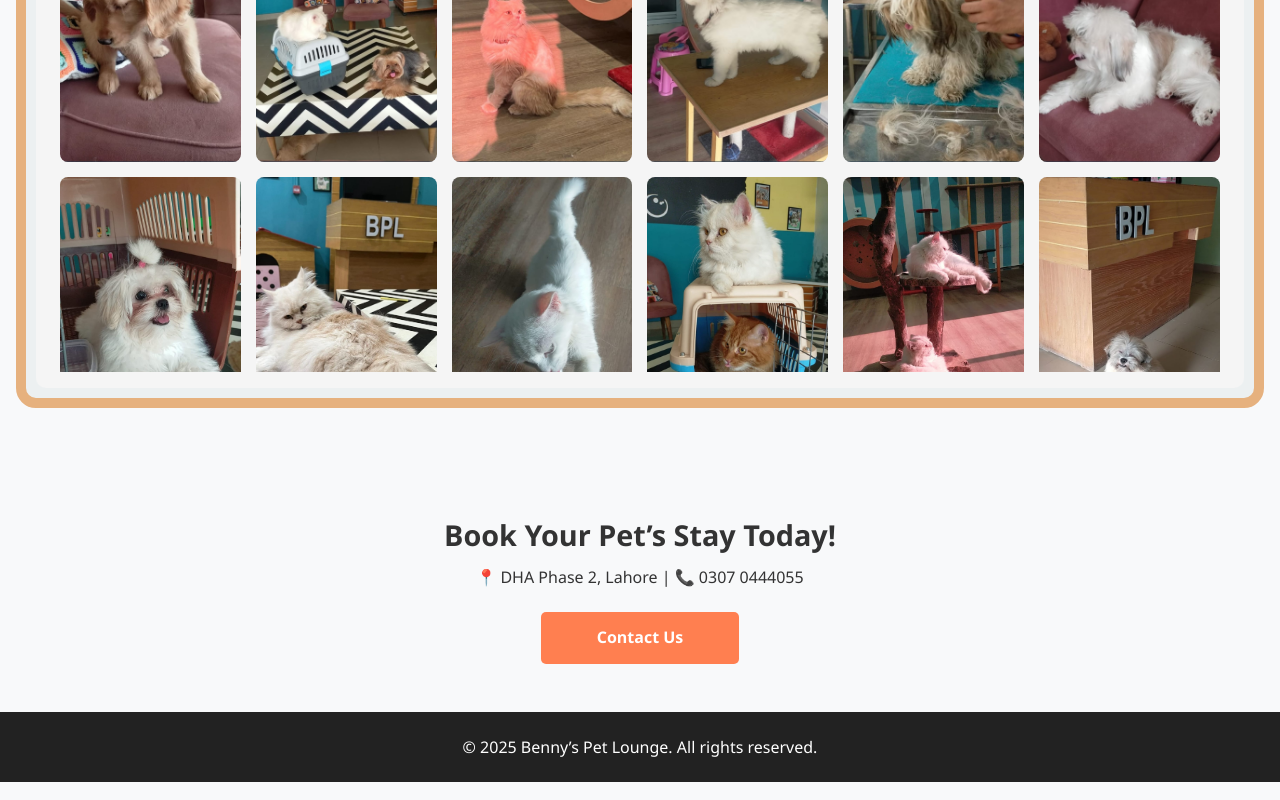
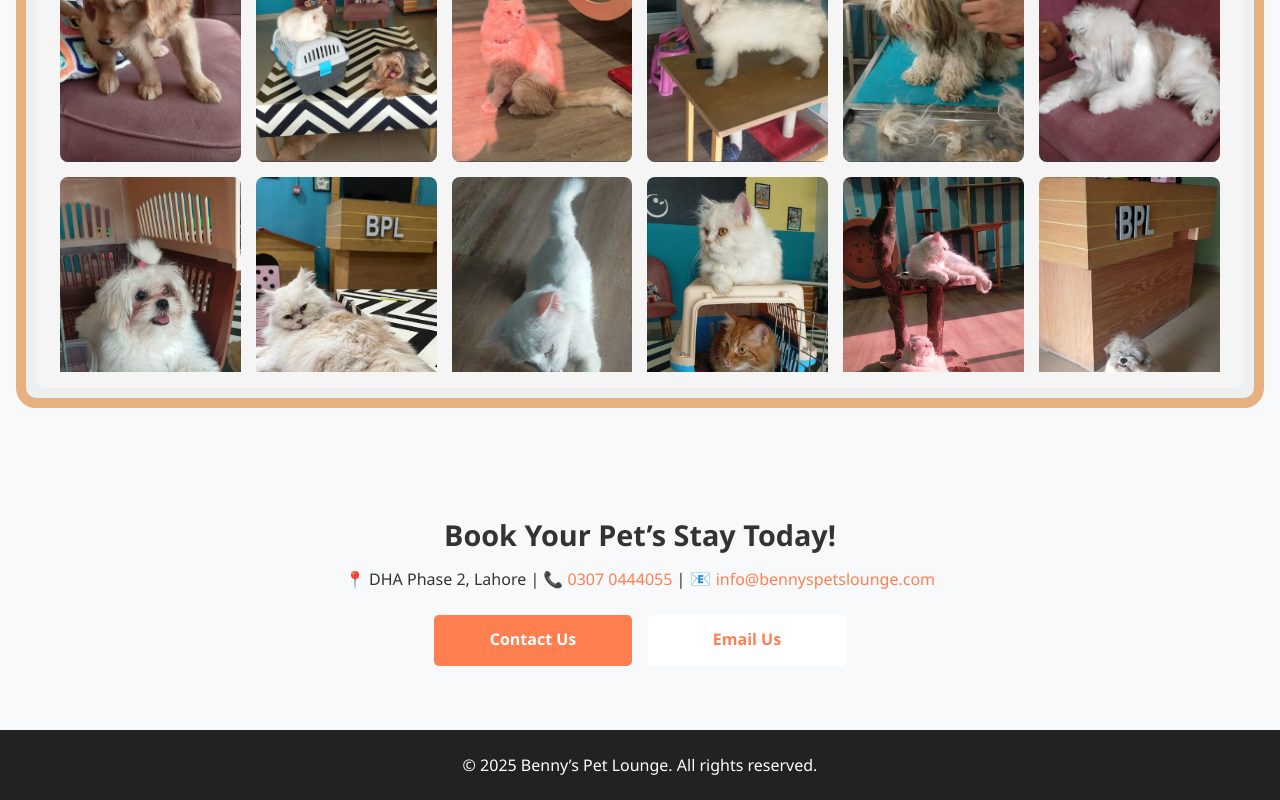
Before and after one commit to huzaifa-kashif2/petlounge, a React (Vite) app: page / in a window 1280 px wide. Shown: the part 2493-3293 px from the top of the page. Built offline with nearby package versions, Linux system fonts and the light colour scheme.

Commit message:
Email Address Added.]

```diff
--- a/src/pages/Home.jsx
+++ b/src/pages/Home.jsx
@@ -117,10 +117,30 @@ const Home = () => {
 
       <section className={styles.contactSnippet}>
         <h2>Book Your Pet’s Stay Today!</h2>
-        <p>📍 DHA Phase 2, Lahore | 📞 0307 0444055</p>
-        <Link to="/contact" className={`${styles.btn} ${styles.primary}`}>
-          Contact Us
-        </Link>
+<p className={styles.contactInfo}>
+  📍 DHA Phase 2, Lahore | 📞{" "}
+  <a href="tel:+923070444055" className={styles.contactLink}>
+    0307 0444055
+  </a>{" "}
+  | <span className={styles.emailIcon}>📧</span>{" "}
+  <a
+    href="mailto:info@bennyspetslounge.com"
+    className={styles.contactLink}
+  >
+    info@bennyspetslounge.com
+  </a>
+</p>
+        <div className={styles.btnRow}>
+          <Link to="/contact" className={`${styles.btn} ${styles.primary}`}>
+            Contact Us
+          </Link>
+          <a
+            href="mailto:info@bennyspetslounge.com?subject=Booking%20Inquiry&body=Hello%20Benny's%20Pet%20Lounge%2C%0A%0AI%20would%20like%20to%20book%20a%20service%20for%20my%20pet."
+            className={`${styles.btn} ${styles.secondary}`}
+          >
+            Email Us
+          </a>
+        </div>
       </section>
 
       <footer className={styles.footer}>
--- a/src/styles/Home.module.css
+++ b/src/styles/Home.module.css
@@ -244,3 +244,24 @@ body {
     height: auto;
   }
 }
+.contactInfo {
+  font-size: 1rem;
+  color: #333;
+}
+
+.contactLink {
+  color: #ff7f50;
+  text-decoration: none;
+  font-weight: 500;
+  transition: color 0.3s ease, text-decoration 0.3s ease;
+}
+
+.contactLink:hover {
+  color: #e63e92;
+  text-decoration: underline;
+}
+
+.emailIcon {
+  color: hotpink;
+  font-size: 1.1rem;
+}
```
